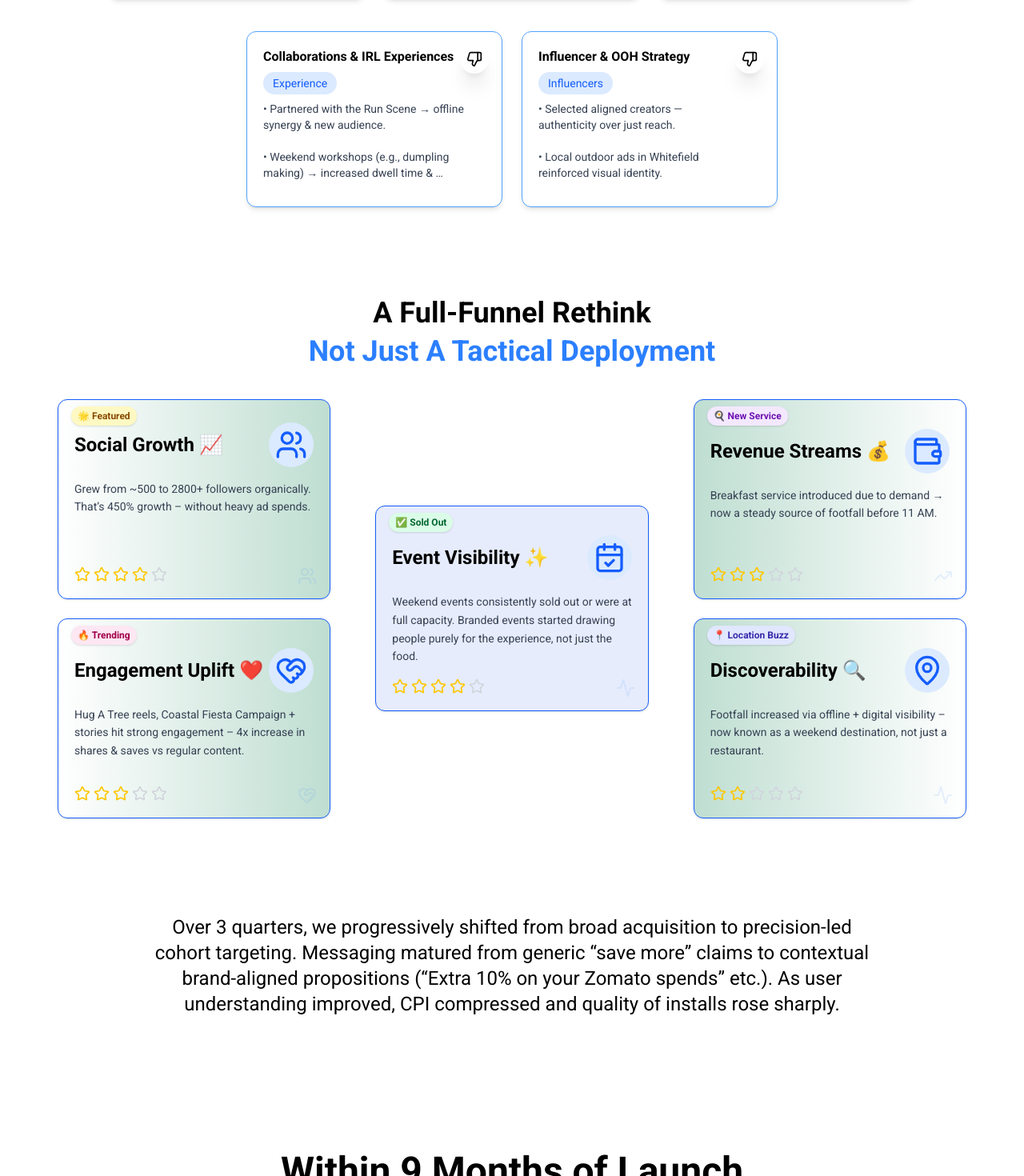
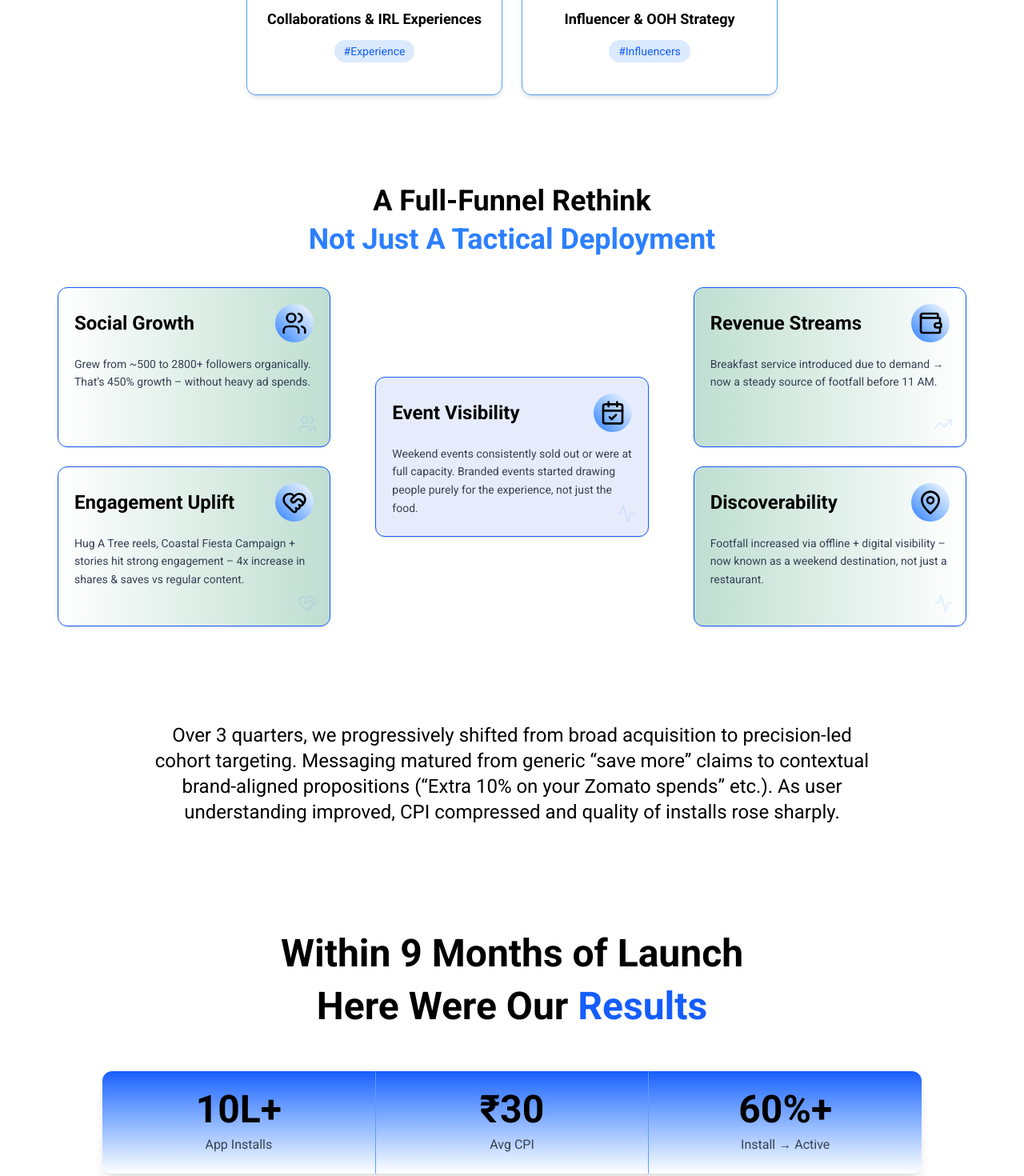
Before and after one commit to k20manish/intentfarm, a React (Vite) app: page / in a window 1280 px wide. Shown: the part 1060-2530 px from the top of the page at 80% size. Built offline with nearby package versions, Linux system fonts and the light colour scheme; a web font is replaced by a local one.

Commit message:
updates the project

```diff
--- a/package.json
+++ b/package.json
@@ -10,6 +10,7 @@
     "preview": "vite preview"
   },
   "dependencies": {
+    "@fontsource/poppins": "^5.2.6",
     "@fontsource/roboto": "^5.2.6",
     "@fortawesome/free-solid-svg-icons": "^6.7.2",
     "@fortawesome/react-fontawesome": "^0.2.2",
@@ -18,9 +19,7 @@
     "lucide-react": "^0.525.0",
     "react": "^19.1.0",
     "react-dom": "^19.1.0",
-
     "tailwind-scrollbar": "^4.0.2",
-
     "tailwindcss": "^4.1.11"
   },
   "devDependencies": {
--- a/src/component/BodySection.jsx
+++ b/src/component/BodySection.jsx
@@ -158,58 +158,52 @@ function BodySection() {
     {[
       {
         title: "Brand Communication Reboot",
-        description: `Streamlined the messaging across platforms — focused on “nature as luxury” instead of just food.\n\nReframed Tall Oaks as a calm experience, not just a restaurant.`,
+        description:
+          "Streamlined messaging across platforms. Shifted the focus from just food to “nature as luxury”. Reframed Tall Oaks as a calm experience, not just a restaurant.",
         tag: "Branding",
       },
       {
         title: "Content-Led Social Strategy",
-        description: `Built content around ambient dining, nature sounds, and soulful storytelling.\n\nStrong push on Reels + stories → shifted perception from unknown spot to weekend ritual.`,
+        description:
+          "Built content around ambient dining, nature sounds, and soulful storytelling. Strong push on Reels + Stories → shifted perception from unknown spot to weekend ritual.",
         tag: "Social",
       },
       {
         title: "Event Marketing as a Core Lever",
-        description: `Curated campaigns that made the space more than just a dining venue:\n\n• Hug A Tree: Cause-led Earth Day campaign.\n• Coastal Fiesta: Seasonal fare.\n• Weekend Breakfast Launch: Early footfall.`,
+        description:
+          "Curated campaigns that made the space more than just a dining venue: Hug A Tree (Earth Day), Coastal Fiesta (seasonal fare), Weekend Breakfast Launch (early footfall).",
         tag: "Events",
       },
       {
         title: "Collaborations & IRL Experiences",
-    description: `• Partnered with the Run Scene → offline synergy & new audience.\n\n• Weekend workshops (e.g., dumpling making) → increased dwell time & experience value.`,
+        description:
+          "Partnered with the Run Scene for offline synergy & new audience. Weekend workshops (e.g., dumpling making) increased dwell time & experience value.",
         tag: "Experience",
       },
       {
         title: "Influencer & OOH Strategy",
-    description: `• Selected aligned creators — authenticity over just reach.\n\n• Local outdoor ads in Whitefield reinforced visual identity.`,
+        description:
+          "Selected aligned creators — authenticity over just reach. Local outdoor ads in Whitefield reinforced visual identity.",
         tag: "Influencers",
       },
     ].map((card, index) => (
       <div
         key={index}
-        className="w-full sm:w-[48%] lg:w-[320px] h-[220px] group perspective"
+        className="w-full sm:w-[48%] lg:w-[320px] group perspective"
       >
-        <div className="card-inner">
+        <div className="card-inner relative h-full min-h-[150px]">
           {/* Front Side */}
-          <div className="absolute w-full h-full bg-white shadow-md rounded-xl border border-blue-400 p-5 backface-hidden z-10">
-            {/* Icon top-right */}
-            <div className="absolute top-4 right-4 bg-white shadow-xl p-2 rounded-full z-10">
-              <ThumbsDown className="text-black w-5 h-5 hover:text-blue-500" />
-            </div>
-
-            {/* Main content */}
-            <div className="flex flex-col gap-2 pr-6 relative z-0">
-              <h3 className="text-base font-semibold text-black leading-snug">
+          <div className="absolute w-full h-full bg-white shadow-md rounded-xl border border-blue-400 p-5 backface-hidden z-10 flex flex-col justify-center items-center">
+            <h3 className="text-lg font-semibold text-black text-center">
               {card.title}
             </h3>
-              <span className="inline-block w-fit px-3 py-1 text-sm text-blue-600 bg-blue-100 rounded-full">
-                {card.tag}
+            <span className="mt-3 inline-block px-3 py-1 text-sm text-blue-600 bg-blue-100 rounded-full">
+              #{card.tag}
             </span>
-              <p className="text-gray-700 text-sm line-clamp-5 whitespace-pre-wrap">
-                {card.description}
-              </p>
-            </div>
           </div>
 
           {/* Back Side */}
-          <div className="absolute w-full h-full bg-white shadow-md rounded-xl border border-blue-400 p-5 backface-hidden rotate-y-180 overflow-y-auto">
+          <div className="absolute w-full h-full bg-white shadow-md rounded-xl border border-blue-400 p-5 backface-hidden rotate-y-180 overflow-y-auto flex items-center justify-center">
             <p className="text-gray-700 text-sm whitespace-pre-wrap">
               {card.description}
             </p>
@@ -219,8 +213,6 @@ function BodySection() {
     ))}
   </div>
 </div>
-
-
 
       </motion.div>
 
@@ -244,60 +236,50 @@ function BodySection() {
         {/* Left Section */}
         <div className="flex flex-col gap-6 w-full lg:w-1/3 p-4">
           {/* Card 1: Social Growth */}
-    <div className="relative bg-gradient-to-r from-white to-[#bfded2] border border-blue-600 rounded-xl shadow p-5 min-h-[250px] flex flex-col overflow-hidden">
-      <div className="absolute top-2 left-4 bg-yellow-100 text-yellow-800 text-xs font-bold px-2 py-1 rounded-full shadow sm:mb-1 mb-2">
+          <div className="relative bg-gradient-to-r from-white to-[#bfded2] border border-blue-600 rounded-xl shadow p-5 min-h-[200px] flex flex-col overflow-hidden">
+            {/* <div className="absolute top-2 left-4 bg-yellow-100 text-yellow-800 text-xs font-bold px-2 py-1 rounded-full shadow sm:mb-1 mb-2">
             🌟 Featured
-      </div>
+          </div> */}
             <div className="absolute bottom-4 right-4 opacity-10 text-blue-500 text-[80px] pointer-events-none select-none">
               <Users />
             </div>
             <div className="flex flex-col flex-1 z-10 relative">
-        <div className="flex items-center justify-between mb-4 sm:mt-2 mt-4">
-          <p className="text-2xl font-semibold text-black">Social Growth 📈</p>
-          <div className="bg-blue-100 p-2 rounded-full">
-            <Users className="text-blue-600 sm:w-10 sm:h-10 w-6 h-6" />
+              <div className="flex items-center justify-between mb-4 sm:mt-0 mt-4">
+                <p className="text-2xl font-semibold text-black">
+                  Social Growth
+                </p>
+                <div className="bg-gradient-to-tr from-blue-500 to-white p-2 rounded-full">
+                  <Users className="text-black sm:w-8 sm:h-8 w-6 h-6" />
                 </div>
               </div>
               <p className="text-gray-700 text-sm leading-relaxed flex-1">
-          Grew from ~500 to 2800+ followers organically. That’s 450% growth –
-          without heavy ad spends.
+                Grew from ~500 to 2800+ followers organically. That’s 450%
+                growth – without heavy ad spends.
               </p>
-        <div className="flex justify-start mt-auto pt-4 gap-1">
-          <Star className="text-yellow-400 w-5 h-5" />
-          <Star className="text-yellow-400 w-5 h-5" />
-          <Star className="text-yellow-400 w-5 h-5" />
-          <Star className="text-yellow-400 w-5 h-5" />
-          <Star className="text-gray-300 w-5 h-5" />
-        </div>
             </div>
           </div>
 
           {/* Card 2: Engagement Uplift */}
-    <div className="relative bg-gradient-to-r from-white to-[#bfded2] border border-blue-600 rounded-xl shadow p-5 min-h-[250px] flex flex-col overflow-hidden">
-      <div className="absolute top-2 left-4 bg-pink-100 text-pink-800 text-xs font-bold px-2 py-1 rounded-full shadow">
+          <div className="relative bg-gradient-to-r from-white to-[#bfded2] border border-blue-600 rounded-xl shadow p-5 min-h-[200px] flex flex-col overflow-hidden">
+            {/* <div className="absolute top-2 left-4 bg-pink-100 text-pink-800 text-xs font-bold px-2 py-1 rounded-full shadow">
             🔥 Trending
-      </div>
+          </div> */}
             <div className="absolute bottom-4 right-4 opacity-10 text-blue-500 text-[80px] pointer-events-none select-none">
               <HeartHandshake />
             </div>
-      <div className="flex flex-col  flex-1 z-10 relative">
-        <div className="flex items-center justify-between mb-4 sm:mt-4 mt-4">
-          <p className="text-2xl font-semibold text-black">Engagement Uplift ❤️</p>
-          <div className="bg-blue-100 p-2 rounded-full">
-            <HeartHandshake className="text-blue-600 sm:w-10 sm:h-10 w-6 h-6" />
+            <div className="flex flex-col flex-1 z-10 relative">
+              <div className="flex items-center justify-between mb-4 sm:mt-0 mt-4">
+                <p className="text-2xl font-semibold text-black">
+                  Engagement Uplift
+                </p>
+                <div className="bg-gradient-to-tr from-blue-500 to-white p-2 rounded-full">
+                  <HeartHandshake className="text-black sm:w-8 sm:h-8 w-6 h-6" />
                 </div>
               </div>
               <p className="text-gray-700 text-sm leading-relaxed flex-1">
                 Hug A Tree reels, Coastal Fiesta Campaign + stories hit strong
                 engagement – 4x increase in shares & saves vs regular content.
               </p>
-        <div className="flex justify-start mt-auto pt-4 gap-1">
-          <Star className="text-yellow-400 w-5 h-5" />
-          <Star className="text-yellow-400 w-5 h-5" />
-          <Star className="text-yellow-400 w-5 h-5" />
-          <Star className="text-gray-300 w-5 h-5" />
-          <Star className="text-gray-300 w-5 h-5" />
-        </div>
             </div>
           </div>
         </div>
@@ -305,18 +287,20 @@ function BodySection() {
         {/* Middle Section */}
         <div className="flex flex-col gap-6 w-full lg:w-1/3 p-4 items-center justify-center">
           {/* Card: Event Visibility */}
-    <div className="relative bg-[#e6ecfc] border border-blue-600 rounded-xl shadow p-5 min-h-[250px] w-full overflow-hidden flex flex-col">
-      <div className="absolute top-2 left-4 bg-green-100 text-green-800 text-xs font-bold px-2 py-1 rounded-full shadow">
+          <div className="relative bg-[#e6ecfc] border border-blue-600 rounded-xl shadow p-5 min-h-[200px] w-full overflow-hidden flex flex-col">
+            {/* <div className="absolute top-2 left-4 bg-green-100 text-green-800 text-xs font-bold px-2 py-1 rounded-full shadow">
             ✅ Sold Out
-      </div>
+          </div> */}
             <div className="absolute bottom-4 right-4 opacity-10 text-blue-500 text-[80px] pointer-events-none select-none">
               <Activity />
             </div>
             <div className="flex flex-col flex-1 z-10 relative">
-        <div className="flex items-center justify-between mb-4 sm:mt-4 mt-4">
-          <p className="text-2xl font-semibold text-black">Event Visibility ✨</p>
-          <div className="bg-blue-100 p-2 rounded-full">
-            <CalendarCheck className="text-blue-600 sm:w-10 sm:h-10 w-6 h-6" />
+              <div className="flex items-center justify-between mb-4 sm:mt-0 mt-4">
+                <p className="text-2xl font-semibold text-black">
+                  Event Visibility
+                </p>
+                <div className="bg-gradient-to-tr from-blue-500 to-white p-2 rounded-full">
+                  <CalendarCheck className="text-black sm:w-8 sm:h-8 w-6 h-6" />
                 </div>
               </div>
               <p className="text-gray-700 text-sm leading-relaxed flex-1">
@@ -324,13 +308,6 @@ function BodySection() {
                 Branded events started drawing people purely for the experience,
                 not just the food.
               </p>
-        <div className="flex justify-start mt-auto pt-4 gap-1">
-          <Star className="text-yellow-400 w-5 h-5" />
-          <Star className="text-yellow-400 w-5 h-5" />
-          <Star className="text-yellow-400 w-5 h-5" />
-          <Star className="text-yellow-400 w-5 h-5" />
-          <Star className="text-gray-300 w-5 h-5" />
-        </div>
             </div>
           </div>
         </div>
@@ -338,65 +315,54 @@ function BodySection() {
         {/* Right Section */}
         <div className="flex flex-col gap-6 w-full lg:w-1/3 p-4">
           {/* Card: Revenue Streams */}
-    <div className="relative bg-gradient-to-r from-[#bfded2] to-white border border-blue-600 rounded-xl shadow p-5 min-h-[250px] flex flex-col overflow-hidden">
-      <div className="absolute top-2 left-4 bg-purple-100 text-purple-800 text-xs font-bold px-2 py-1 rounded-full shadow">
+          <div className="relative bg-gradient-to-r from-[#bfded2] to-white border border-blue-600 rounded-xl shadow p-5 min-h-[200px] flex flex-col overflow-hidden">
+            {/* <div className="absolute top-2 left-4 bg-purple-100 text-purple-800 text-xs font-bold px-2 py-1 rounded-full shadow">
             🍳 New Service
-      </div>
+          </div> */}
             <div className="absolute bottom-4 right-4 opacity-10 text-blue-500 text-[80px] pointer-events-none select-none">
               <TrendingUp />
             </div>
             <div className="flex flex-col flex-1 z-10 relative">
-        <div className="flex items-center justify-between mb-4 sm:mt-4 mt-4">
-          <p className="text-2xl font-semibold text-black">Revenue Streams 💰</p>
-          <div className="bg-blue-100 p-2 rounded-full">
-            <Wallet className="text-blue-600 sm:w-10 sm:h-10 w-6 h-6" />
+              <div className="flex items-center justify-between mb-4 sm:mt-0 mt-4">
+                <p className="text-2xl font-semibold text-black">
+                  Revenue Streams
+                </p>
+                <div className="bg-gradient-to-tr from-blue-500 to-white p-2 rounded-full">
+                  <Wallet className="text-black sm:w-8 sm:h-8 w-6 h-6" />
                 </div>
               </div>
               <p className="text-gray-700 text-sm leading-relaxed flex-1">
                 Breakfast service introduced due to demand → now a steady source
                 of footfall before 11 AM.
               </p>
-        <div className="flex justify-start mt-auto pt-4 gap-1">
-          <Star className="text-yellow-400 w-5 h-5" />
-          <Star className="text-yellow-400 w-5 h-5" />
-          <Star className="text-yellow-400 w-5 h-5" />
-          <Star className="text-gray-300 w-5 h-5" />
-          <Star className="text-gray-300 w-5 h-5" />
-        </div>
             </div>
           </div>
 
           {/* Card: Discoverability */}
-    <div className="relative bg-gradient-to-r from-[#bfded2] to-white border border-blue-600 rounded-xl shadow p-5 min-h-[250px] flex flex-col overflow-hidden">
-      <div className="absolute top-2 left-4 bg-indigo-100 text-indigo-800 text-xs font-bold px-2 py-1 rounded-full shadow">
+          <div className="relative bg-gradient-to-r from-[#bfded2] to-white border border-blue-600 rounded-xl shadow p-5 min-h-[200px] flex flex-col overflow-hidden">
+            {/* <div className="absolute top-2 left-4 bg-indigo-100 text-indigo-800 text-xs font-bold px-2 py-1 rounded-full shadow">
             📍 Location Buzz
-      </div>
+          </div> */}
             <div className="absolute bottom-4 right-4 opacity-10 text-blue-500 text-[80px] pointer-events-none select-none">
               <Activity />
             </div>
             <div className="flex flex-col flex-1 z-10 relative">
-        <div className="flex items-center justify-between mb-4 sm:mt-4 mt-4">
-          <p className="text-2xl font-semibold text-black">Discoverability 🔍</p>
-          <div className="bg-blue-100 p-2 rounded-full">
-            <MapPin className="text-blue-600 sm:w-10 sm:h-10 w-6 h-6" />
+              <div className="flex items-center justify-between mb-4 sm:mt-0 mt-4">
+                <p className="text-2xl font-semibold text-black">
+                  Discoverability
+                </p>
+                <div className="bg-gradient-to-tr from-blue-500 to-white p-2 rounded-full">
+                  <MapPin className="text-black sm:w-8 sm:h-8 w-6 h-6" />
                 </div>
               </div>
               <p className="text-gray-700 text-sm leading-relaxed flex-1">
                 Footfall increased via offline + digital visibility – now known
                 as a weekend destination, not just a restaurant.
               </p>
-        <div className="flex justify-start mt-auto pt-4 gap-1">
-          <Star className="text-yellow-400 w-5 h-5" />
-          <Star className="text-yellow-400 w-5 h-5" />
-          <Star className="text-gray-300 w-5 h-5" />
-          <Star className="text-gray-300 w-5 h-5" />
-          <Star className="text-gray-300 w-5 h-5" />
-        </div>
             </div>
           </div>
         </div>
       </motion.div>
-
 
       <motion.div
         variants={fadeInUp}
@@ -421,38 +387,34 @@ function BodySection() {
         whileInView="visible"
         transition={{ duration: 0.6 }}
         viewport={{ once: true }}
-        className="w-full px-4 mt-40 flex justify-center"
+        className="w-full px-4 mt-32 text-center"
       >
-        <h2 className="text-2xl sm:text-3xl md:text-5xl font-semibold text-center leading-snug">
+        <h2 className="text-3xl md:text-5xl font-semibold leading-snug">
           Within 9 Months of Launch
           <br />
           Here Were Our <span className="text-blue-600">Results</span>
         </h2>
       </motion.div>
 
-      <div className="flex flex-col justify-center items-center md:flex-row gap-8 md:gap-32 ml-4 md:ml-32 mt-10">
-        <div className="flex flex-col items-center text-center">
-          <p className="text-blue-600 font-bold text-3xl md:text-[40px]">
-            10 L+
-          </p>
-          <p className="text-gray-600 text-base md:text-lg">App Installs</p>
+     <div className="mt-12 max-w-5xl mx-auto flex flex-col md:flex-row text-center bg-gradient-to-b from-blue-600 to-white rounded-xl overflow-hidden shadow-lg">
+  <div className="flex-1 p-6 border-b md:border-b-0 md:border-r border-blue-400">
+    <p className="text-black font-bold text-4xl md:text-5xl">10L+</p>
+    <p className="text-gray-700 mt-2">App Installs</p>
   </div>
-        <div className="flex flex-col items-center text-center">
-          <p className="text-blue-600 font-bold text-3xl md:text-[40px]">₹30</p>
-          <p className="text-gray-600 text-base md:text-lg">Avg CPI</p>
+  <div className="flex-1 p-6 border-b md:border-b-0 md:border-r border-blue-400">
+    <p className="text-black font-bold text-4xl md:text-5xl">₹30</p>
+    <p className="text-gray-700 mt-2">Avg CPI</p>
   </div>
-        <div className="flex flex-col items-center text-center">
-          <p className="text-blue-600 font-bold text-3xl md:text-[40px]">
-            60%+
-          </p>
-          <p className="text-gray-600 text-base md:text-lg ml-14">
-            Install to Active Rate
-          </p>
+  <div className="flex-1 p-6">
+    <p className="text-black font-bold text-4xl md:text-5xl">60%+</p>
+    <p className="text-gray-700 mt-2">Install → Active</p>
   </div>
 </div>
 
-      <div className="flex justify-center w-full">
-        <div className="flex flex-col md:flex-row justify-center items-center bg-blue-200 rounded-lg md:rounded-full px-4 py-4 w-full md:w-[1150px] mt-6">
+
+
+      <div className="flex justify-center w-full mt-10">
+        <div className="flex flex-col md:flex-row justify-center items-center bg-blue-100 rounded-lg md:rounded-full px-4 py-4 w-full md:w-[1150px] mt-6">
           {/* Button-style box */}
           <div className="bg-white text-black font-bold rounded-full px-10 py-2 whitespace-nowrap mb-3 md:mb-0 md:ml-2">
             Bonus Win!
```
Also changed, not shown: 1 other file (tests, documents, lock files or other folders). Lines whose indentation alone changed are shown as unchanged.
